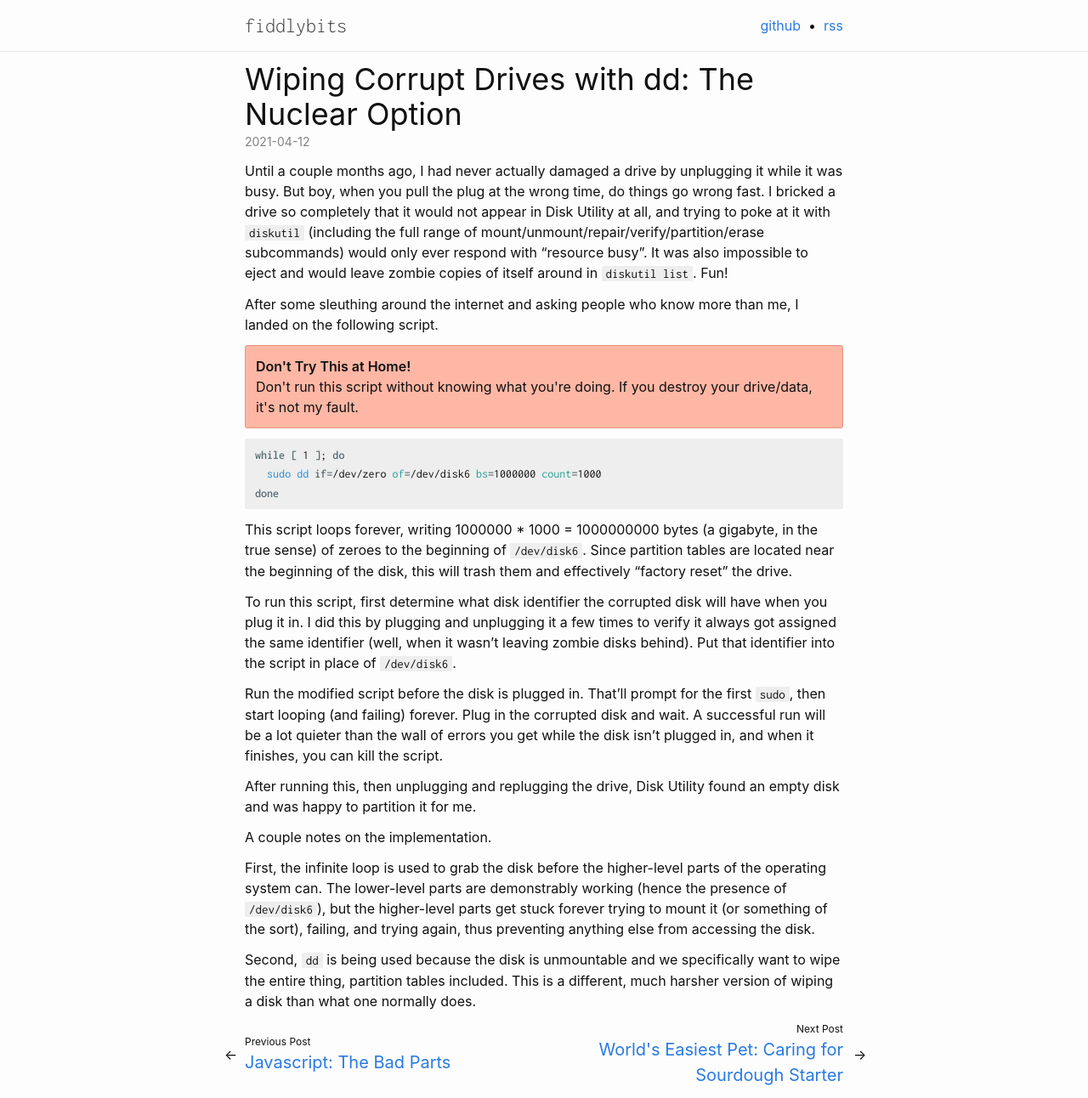
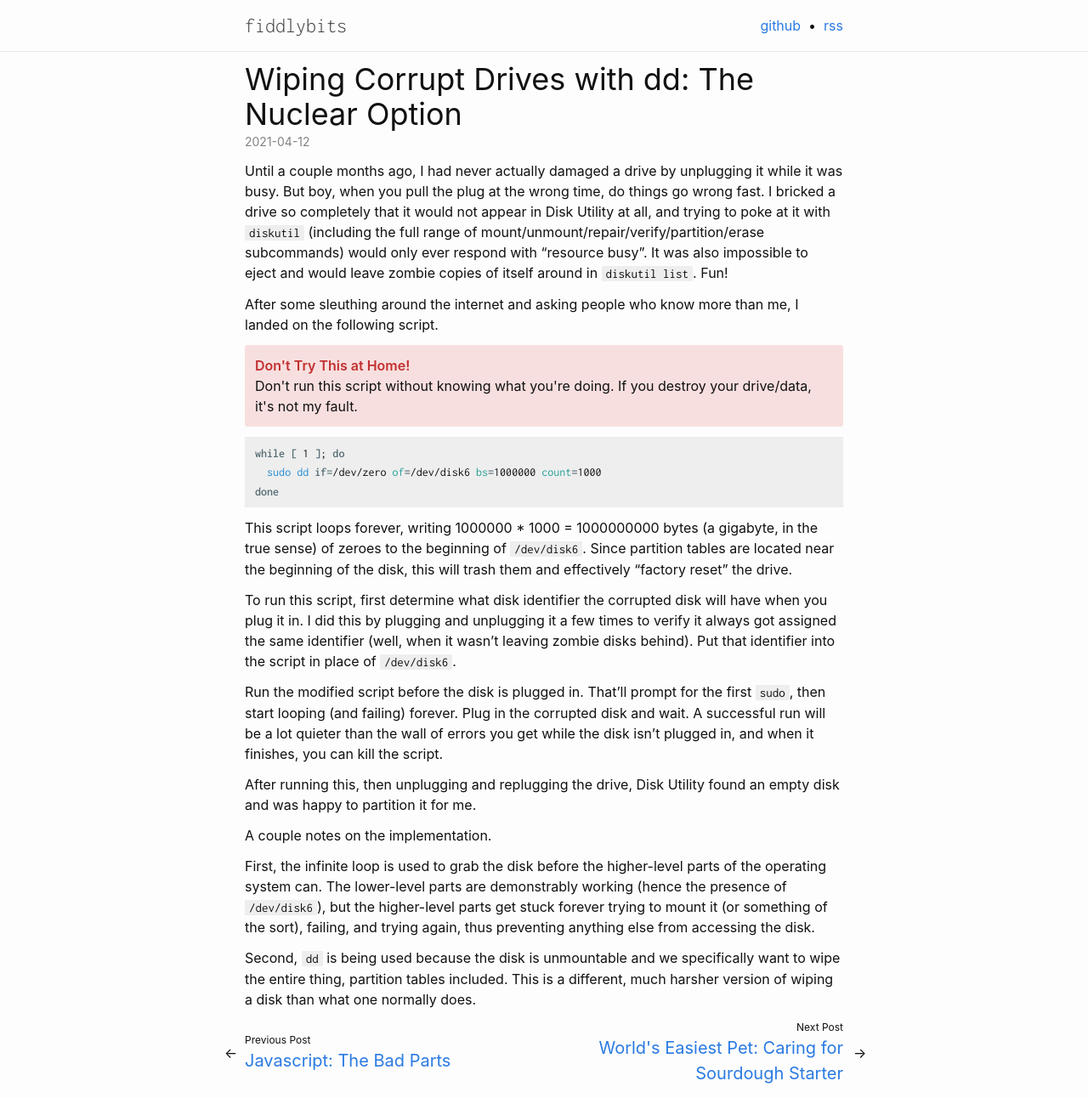
Before and after one commit to seansfkelley/seansfkelley.github.io, a Jekyll site: the page built from _posts/2021-04-12-wiping-drives-with-dd.md, in a window 1280 px wide and 1292 px high. Shown: the whole window at 85% size. Built offline with Jekyll 4.4.1, drawn with Linux system fonts in a browser that asks for light colours; some web fonts are replaced.

Commit message:
Fix dark mode for alerts.

```diff
--- a/_sass/alert.scss
+++ b/_sass/alert.scss
@@ -1,26 +1,70 @@
 // Colors in here are lifted from blueprintjs.
 .alert {
-  background-color: #b3cfff;
-  border: 1px solid #91ace5;
+  background-color: rgba(19,124,189,.15);
   padding: $spacing;
   border-radius: 3px;
 
+  .alert-title {
+    font-weight: 600;
+    color: #106ba3;
+  }
+
   &.alert-success {
-    background-color: #b1ecb5;
-    border-color: #8dcd8f;
+    background-color: rgba(15, 153, 96, 0.15);
+
+    .alert-title {
+      color: #0d8050;
+    }
   }
 
   &.alert-warning {
-    background-color: #ffe4a0;
-    border-color: #eac87d;
+    background-color: rgba(217, 130, 43, 0.15);
+
+    .alert-title {
+      color: #bf7326;
+    }
   }
 
   &.alert-danger {
-    background-color: #ffb7a5;
-    border-color: #e9947d;
+    background-color: rgba(219, 55, 55, 0.15);
+
+    .alert-title {
+      color: #c23030;
+    }
   }
 }
 
-.alert-title {
-  font-weight: 600;
+
+@media (prefers-color-scheme: dark) {
+  .alert {
+    background-color: rgba(19,124,189,.25);
+
+    .alert-title {
+      color: #48aff0;
+    }
+
+    &.alert-success {
+      background-color: rgba(15,153,96,.25);
+
+      .alert-title {
+        color: #3dcc91;
+      }
+    }
+
+    &.alert-warning {
+      background-color: rgba(217, 130, 43, 0.25);
+
+      .alert-title {
+        color: #ffb366;
+      }
+    }
+
+    &.alert-danger {
+      background-color: rgba(219, 55, 55, 0.25);
+
+      .alert-title {
+        color: #ff7373;
+      }
+    }
+  }
 }
```
